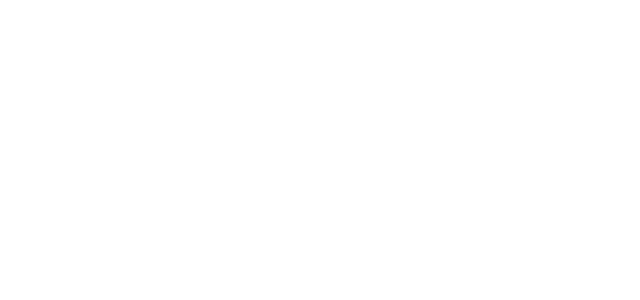
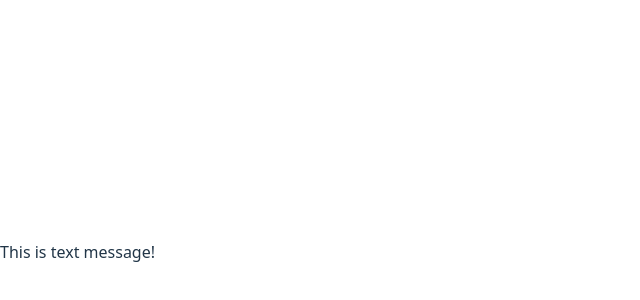
Before and after one commit to kostyabet/CRM-system, a React (Vite) app in the folder frontend/: page / in a window 1280 px wide. Shown: the part 148-448 px from the top of the page, without its empty margins (0-640 px from the left). Built offline with nearby package versions, Linux system fonts and the light colour scheme.

Commit message:
feat: create empty page

```diff
--- a/frontend/package.json
+++ b/frontend/package.json
@@ -10,8 +10,8 @@
     "preview": "vite preview"
   },
   "dependencies": {
-    "react": "^19.0.0",
-    "react-dom": "^19.0.0"
+    "react": "^19.1.0",
+    "react-dom": "^19.1.0"
   },
   "devDependencies": {
     "@eslint/js": "^9.21.0",
--- a/frontend/src/main.jsx
+++ b/frontend/src/main.jsx
@@ -1,9 +1,11 @@
-import { StrictMode } from 'react'
+import React, { StrictMode } from 'react'
 import { createRoot } from 'react-dom/client'
 import './index.css'
+import { MainPage } from './pages/MainPage/MainPage'
 
+console.log(document.getElementById('root'));
 createRoot(document.getElementById('root')).render(
   <StrictMode>
-
-  </StrictMode>,
+      <MainPage />
+  </StrictMode>
 )
--- /dev/null
+++ b/frontend/src/pages/MainPage/MainPage.jsx
@@ -0,0 +1,11 @@
+import React, { StrictMode } from 'react'
+
+export const MainPage = () => {
+    return (
+        <>
+            <p>
+                This is text message!
+            </p>
+        </>
+    )
+}
```
Also changed, not shown: 1 other file (tests, documents, lock files or other folders).
